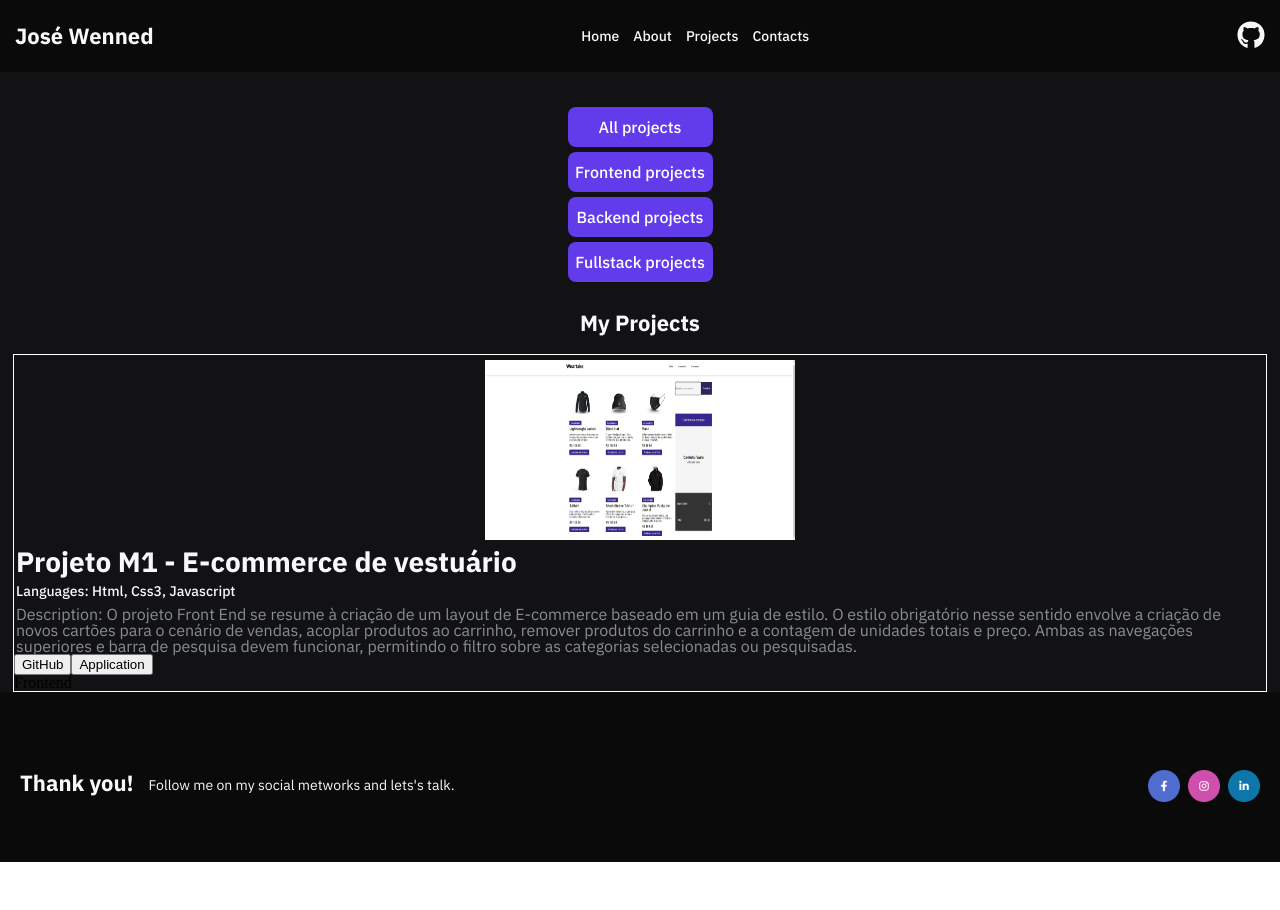
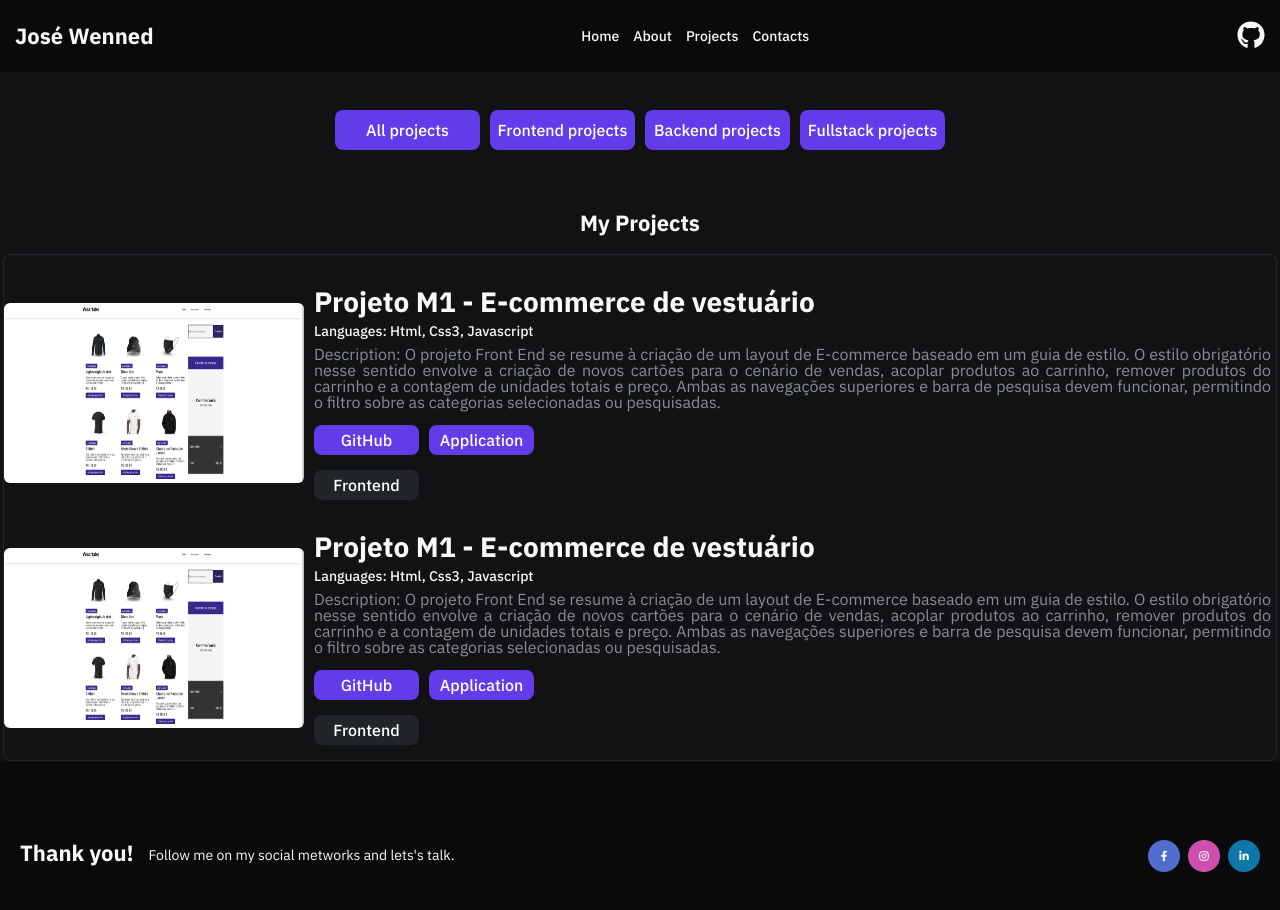
Before and after one commit to Kenzie-Academy-Brasil-Developers/Entrega---Portf-lio-de-Sucesso-JoseWenned, a React (Vite) app: page /ProjectsPage in a window 1280 px wide. Shown: the top 910 px of the page. Before the commit the page ends 862 px from the top, so only its background shows below. Built offline with nearby package versions, Linux system fonts and the light colour scheme.

Commit message:
feat: style component list and card projets

```diff
--- a/src/Components/MyProjects/ListProjectsAll/listProjects.component.tsx
+++ b/src/Components/MyProjects/ListProjectsAll/listProjects.component.tsx
@@ -16,9 +16,9 @@ export const ListProjectsAll = () => {
                             <h2 className={style.titleProject}>{project.name}</h2>
                             <p className={style.languageProject}>Languages: {project.language}</p>
                             <p className={style.description}>Description: {project.description}</p>
-                            <button onClick={() => handleOpenLink( project.linkGitHub )} className={style.LinkGitHub}>GitHub</button>
-                            <button onClick={() => handleOpenLink( project.linkVercel )}>Application</button>
-                            <p>{project.category}</p>
+                            <button className={style.button} onClick={() => handleOpenLink( project.linkGitHub )}>GitHub</button>
+                            <button className={style.button} onClick={() => handleOpenLink( project.linkVercel )}>Application</button>
+                            <p className={style.category}>{project.category}</p>
                         </div>
                     </li>
                 ))}
--- a/src/Components/MyProjects/ListProjectsAll/styles.module.scss
+++ b/src/Components/MyProjects/ListProjectsAll/styles.module.scss
@@ -2,6 +2,14 @@
 
     list-style: none;
     margin-top: 5px;
+
+    overflow-y: auto;
+
+    height: 400px;
+
+    scrollbar-width: thin;
+    scrollbar-color: #888 transparent;
+
 
 }
 
@@ -12,12 +20,16 @@
     flex-direction: column;
     align-items: center;
 
+    margin-top: 20px;
+
 }
 
 .image {
 
-    width: 310px;
+    width: 300px;
     height: 180px;
+
+    border-radius: 6px;
 
 }
 
@@ -35,7 +47,7 @@
 
     color: var(--color-gray-0);
 
-    margin-left: 2px;
+    margin-left: 5px;
     margin-top: 8px;
 
 }
@@ -48,7 +60,7 @@
 
     color: var(--color-gray-0);
 
-    margin-left: 2px;
+    margin-left: 5px;
     margin-top: 8px;
 
 }
@@ -57,6 +69,7 @@
 
     max-width: 1250px;
     overflow-wrap: break-word;
+    text-align: justify;
 
     font-family: var(--font-primary);
     font-size: var(--text-headline);
@@ -64,7 +77,86 @@
 
     color: var(--color-gray-2);
 
-    margin-left: 2px;
+    margin-left: 5px;
+    margin-right: 5px;
     margin-top: 8px;
 
 }
+
+.button {
+
+    width: 105px;
+    height: 30px;
+    margin-top: 15px;
+    margin-left: 5px;
+    margin-right: 5px;
+
+    border: none;
+    border-radius: 8px;
+    background-color: var(--color-primary);
+    color: var(--color-white);
+
+    font-family: var(--font-primary);
+    font-size: var(--text-headline);
+    font-weight: var(--text-bold-2);
+
+    transition: background-color 0.3s;
+
+    cursor: pointer;
+
+}
+
+.button:hover {
+
+    background-color: var( --color-primary-50);
+
+}
+
+.category {
+
+    width: 105px;
+    height: 30px;
+
+    display: flex;
+    justify-content: center;
+    align-items: center;
+
+    border: none;
+    border-radius: 8px;
+    background-color: var(--color-gray-3);
+    color: var(--color-white);
+
+    font-family: var(--font-primary);
+    font-size: var(--text-headline);
+    font-weight: var(--text-bold-2);
+
+    margin-top: 15px;
+    margin-left: 5px;
+    margin-bottom: 5px;
+
+}
+
+@media screen and (min-width: 768px){
+
+    .list {
+
+        height: 500px;
+
+    }
+
+    .card {
+
+        display: flex;
+        justify-content: center;
+        flex-direction: row;
+        align-items: center;
+
+    }
+
+    .containerSubCard {
+
+        margin-left: 5px;
+
+    }
+
+}
--- a/src/Components/MyProjects/style.module.scss
+++ b/src/Components/MyProjects/style.module.scss
@@ -12,7 +12,7 @@
 .sectionSecond {
 
     background-color: var(--color-gray-4);
-    height: 100%;
+    height: 600px;
 
     display: flex;
     flex-direction: column;
@@ -22,7 +22,8 @@
 
 .sectionSubSecond {
 
-    border: 1px solid white;
+    border: 1px solid var(--color-gray-3);
+    border-radius: 8px;
 
     display: flex;
     flex-direction: row;
@@ -30,6 +31,8 @@
     align-items: center;
 
     margin-top: 20px;
+    margin-left: 3px;
+    margin-right: 3px;
 
 }
 
@@ -48,7 +51,7 @@
 
     width: 145px;
     height: 40px;
-    margin-top: 5px;
+    margin-top: 8px;
     margin-left: 5px;
     margin-right: 5px;
 
@@ -84,3 +87,19 @@
     margin-top: 150px;
 
 }
+
+@media screen and (min-width: 768px){
+
+    .containerButton {
+
+        flex-direction: row;
+
+    }
+
+    .titleProjects {
+
+        margin-top: 50px;
+
+    }
+
+}
--- a/src/Data/database.tsx
+++ b/src/Data/database.tsx
@@ -14,4 +14,32 @@ export const projects = [
         category: "Frontend"
     },
 
+    {
+        id: 1,
+        image: "./src/assets/Projeto M1 - E-commerce de vestuário.png",
+        name: "Projeto M1 - E-commerce de vestuário",
+        language: "Html, Css3, Javascript",
+        description: `O projeto Front End se resume à criação de um layout de E-commerce baseado em um guia de estilo.
+        O estilo obrigatório nesse sentido envolve a criação de novos cartões para o cenário de vendas, acoplar produtos ao carrinho,
+        remover produtos do carrinho e a contagem de unidades totais e preço. Ambas as navegações superiores e barra de pesquisa devem funcionar,
+        permitindo o filtro sobre as categorias selecionadas ou pesquisadas.`,
+        linkGitHub: "https://github.com/Kenzie-Academy-Brasil-Developers/M1-Ecommerce-JoseWenned",
+        linkVercel: "link 2",
+        category: "Frontend"
+    },
+
+    {
+        id: 1,
+        image: "./src/assets/Projeto M1 - E-commerce de vestuário.png",
+        name: "Projeto M1 - E-commerce de vestuário",
+        language: "Html, Css3, Javascript",
+        description: `O projeto Front End se resume à criação de um layout de E-commerce baseado em um guia de estilo.
+        O estilo obrigatório nesse sentido envolve a criação de novos cartões para o cenário de vendas, acoplar produtos ao carrinho,
+        remover produtos do carrinho e a contagem de unidades totais e preço. Ambas as navegações superiores e barra de pesquisa devem funcionar,
+        permitindo o filtro sobre as categorias selecionadas ou pesquisadas.`,
+        linkGitHub: "https://github.com/Kenzie-Academy-Brasil-Developers/M1-Ecommerce-JoseWenned",
+        linkVercel: "link 2",
+        category: "Frontend"
+    },
+
 ];
```
